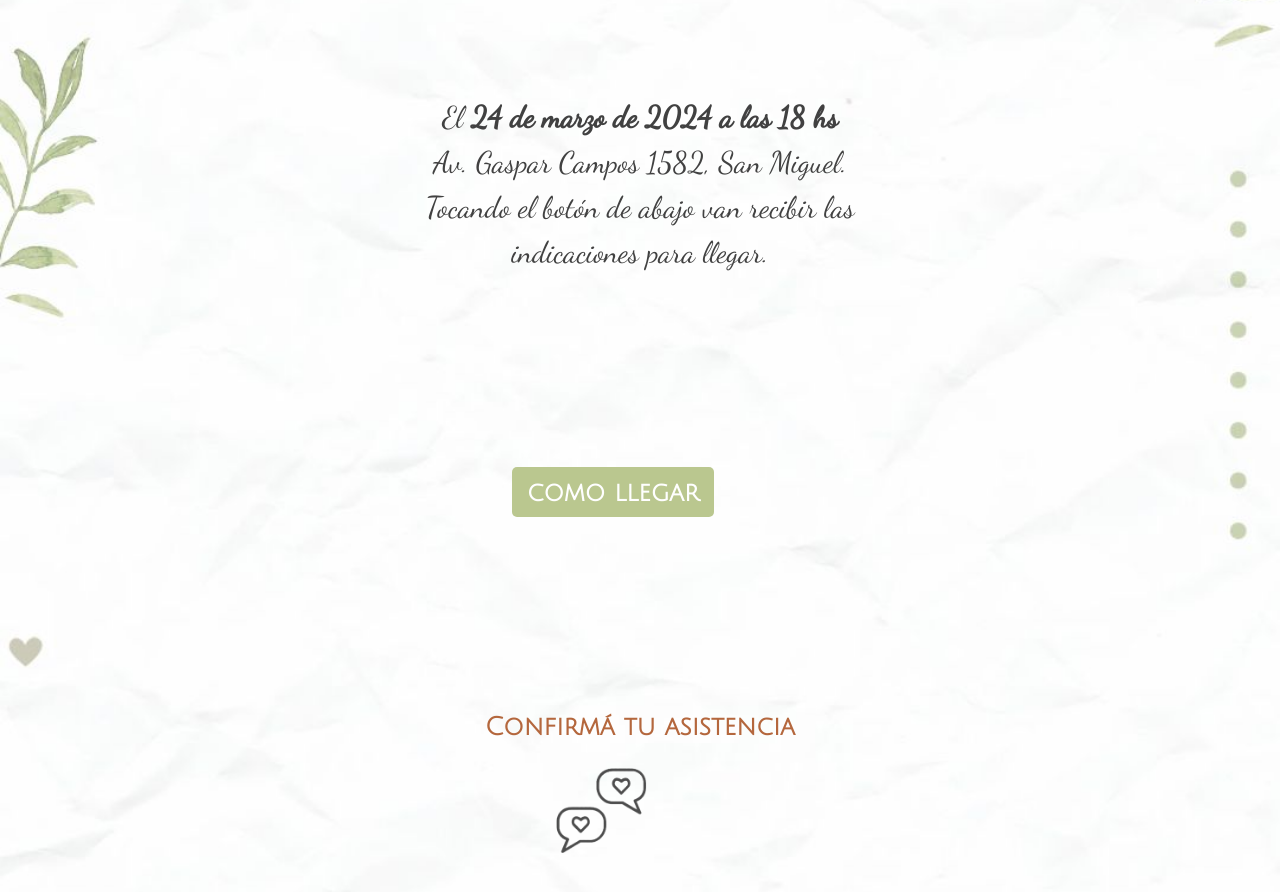
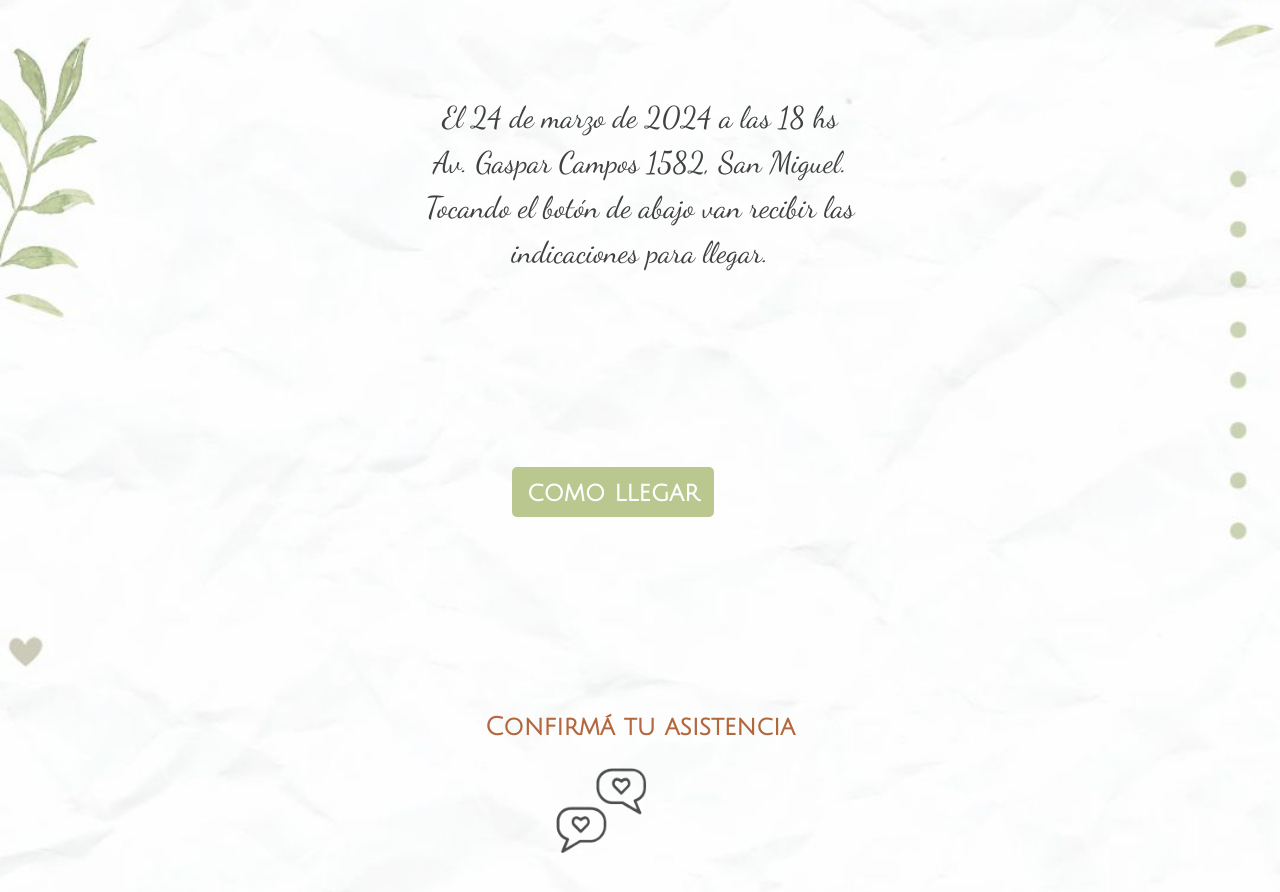
Before and after one commit to Invdigitales/Bodaceciyfede, a plain HTML site: page index.html in a window 1280 px wide. Shown: the part 1784-2676 px from the top of the page. Drawn offline with nearby package versions, Linux system fonts and the light colour scheme; some packages are replaced by stand-ins of ours; a script that the page names is missing; a web font is replaced by a local one.

Commit message:
correccion uno

```diff
--- a/index.html
+++ b/index.html
@@ -106,7 +106,7 @@
 
     <p class="parrafo4">Ceremonia y Festejo</p>
   <img class="copas" src="./imagenes/salud.png" alt="">
-   <p class="parrafo5">El <b>24 de marzo de 2024 a las 18 hs</b> <br>Av. Gaspar Campos 1582, San Miguel. <br>
+   <p class="parrafo5">El 24 de marzo de 2024 a las 18 hs <br>Av. Gaspar Campos 1582, San Miguel. <br>
     Tocando el botón de abajo van recibir las <br> indicaciones para llegar.</p>
 
    <button class="css-button-arrow--sand" id="btn">como llegar</button>
```
